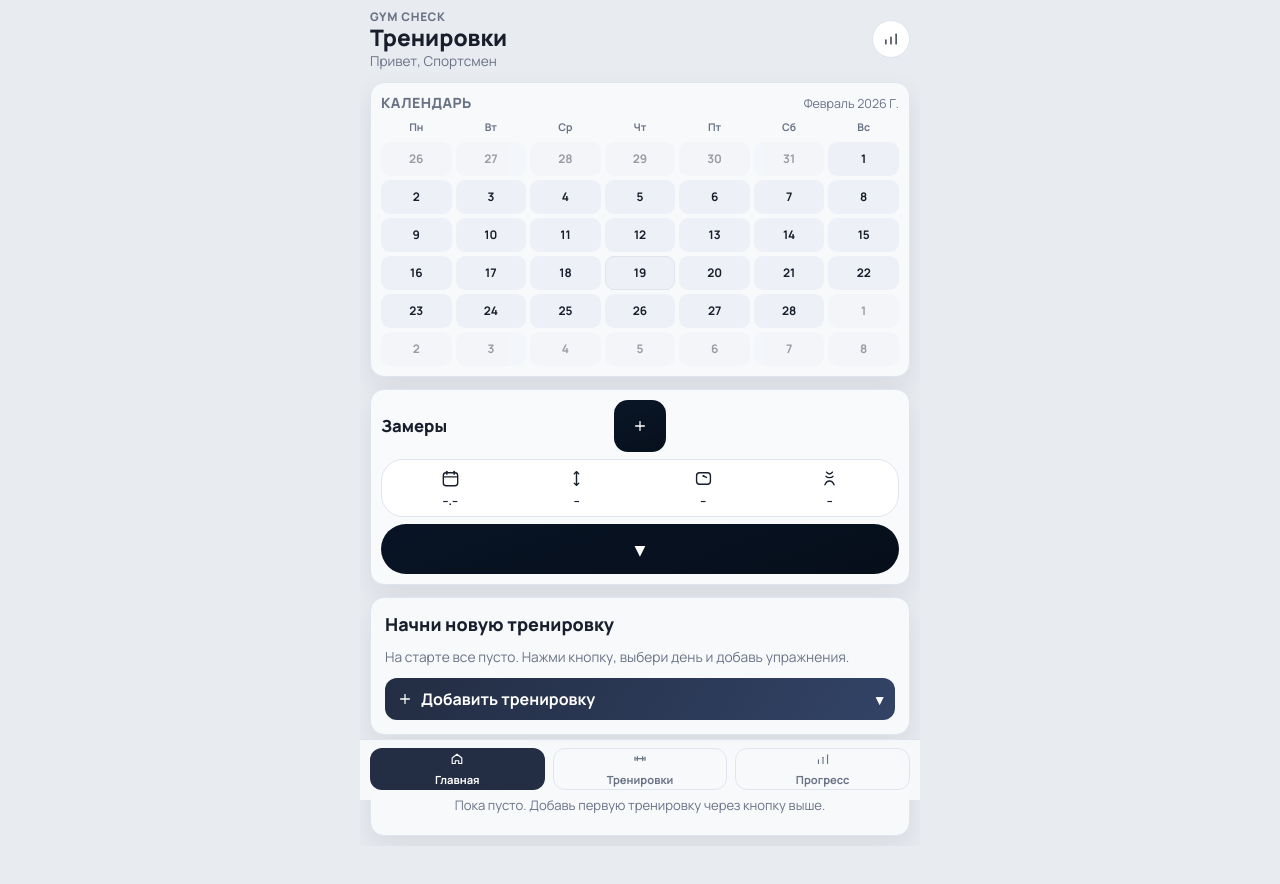
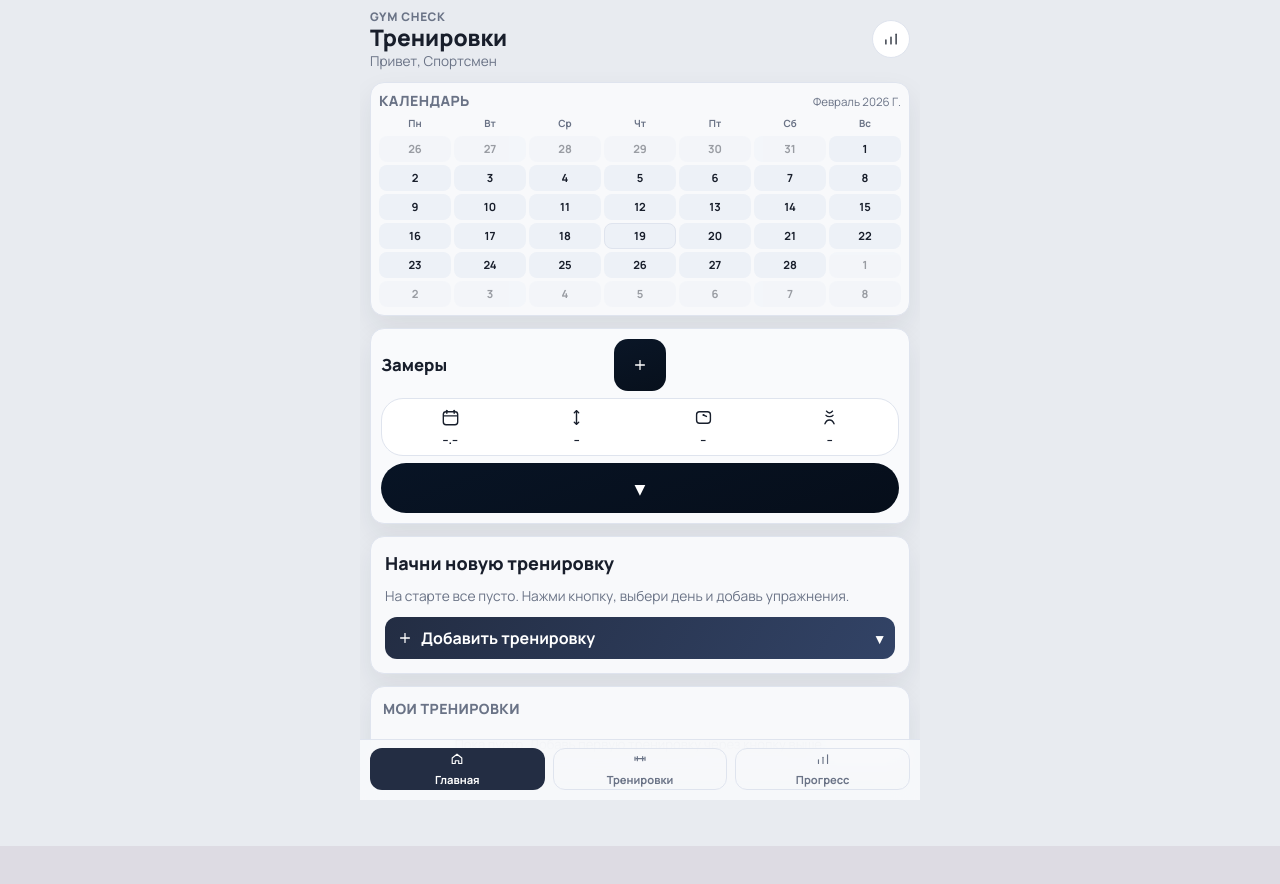
Before and after one commit to strelveles1994-dev/gum-mini-app, a React (Vite) app: page / in a window 1280 px wide. Shown: the top 884 px of the page. After the commit the page ends 846 px from the top, so only its background shows below. Built offline with nearby package versions, Linux system fonts and the light colour scheme.

Commit message:
Add left-swipe delete and compact home calendar

```diff
--- a/src/App.css
+++ b/src/App.css
@@ -180,9 +180,9 @@
 }
 
 .home-calendar {
-  padding: 10px;
-  display: grid;
-  gap: 8px;
+  padding: 8px;
+  display: grid;
+  gap: 6px;
 }
 
 .home-calendar-head {
@@ -194,7 +194,7 @@
 
 .home-calendar-month {
   margin: 0;
-  font-size: 0.78rem;
+  font-size: 0.72rem;
   color: var(--text-sub);
   text-transform: capitalize;
 }
@@ -203,24 +203,24 @@
 .home-calendar-grid {
   display: grid;
   grid-template-columns: repeat(7, minmax(0, 1fr));
-  gap: 4px;
+  gap: 3px;
 }
 
 .home-calendar-week span {
   text-align: center;
-  font-size: 0.66rem;
+  font-size: 0.62rem;
   font-weight: 700;
   color: var(--text-sub);
 }
 
 .home-calendar-day {
-  min-height: 34px;
-  border-radius: 9px;
+  min-height: 26px;
+  border-radius: 8px;
   display: grid;
   place-items: center;
   background: var(--input-bg);
   color: var(--text-main);
-  font-size: 0.74rem;
+  font-size: 0.7rem;
   font-weight: 700;
   position: relative;
 }
@@ -238,12 +238,12 @@
 }
 
 .home-calendar-day.has-workout i {
-  width: 5px;
-  height: 5px;
+  width: 4px;
+  height: 4px;
   border-radius: 50%;
   background: var(--accent);
   position: absolute;
-  bottom: 4px;
+  bottom: 3px;
 }
 
 .primary-btn,
@@ -422,12 +422,12 @@
 
 .custom-swipe-delete-btn {
   position: absolute;
-  left: 0;
+  right: 0;
   top: 0;
   bottom: 0;
   width: 92px;
   border: 0;
-  border-radius: 12px 0 0 12px;
+  border-radius: 0 12px 12px 0;
   background: linear-gradient(130deg, #d4435a, #b31f3a);
   color: #ffffff;
   font-size: 0.78rem;
@@ -444,7 +444,7 @@
 }
 
 .custom-swipe-row.is-open .custom-swipe-card {
-  transform: translateX(92px);
+  transform: translateX(-92px);
 }
 
 .saved-icon {
--- a/src/App.tsx
+++ b/src/App.tsx
@@ -1342,12 +1342,12 @@ export default function App() {
     if (!swipe || swipe.programId !== programId) return;
 
     const delta = clientX - swipe.x;
-    if (delta >= 56) {
+    if (delta <= -56) {
       setSwipedCustomProgramId(programId);
       return;
     }
 
-    if (delta <= -24 && swipedCustomProgramId === programId) {
+    if (delta >= 24 && swipedCustomProgramId === programId) {
       setSwipedCustomProgramId(null);
     }
   }
```
